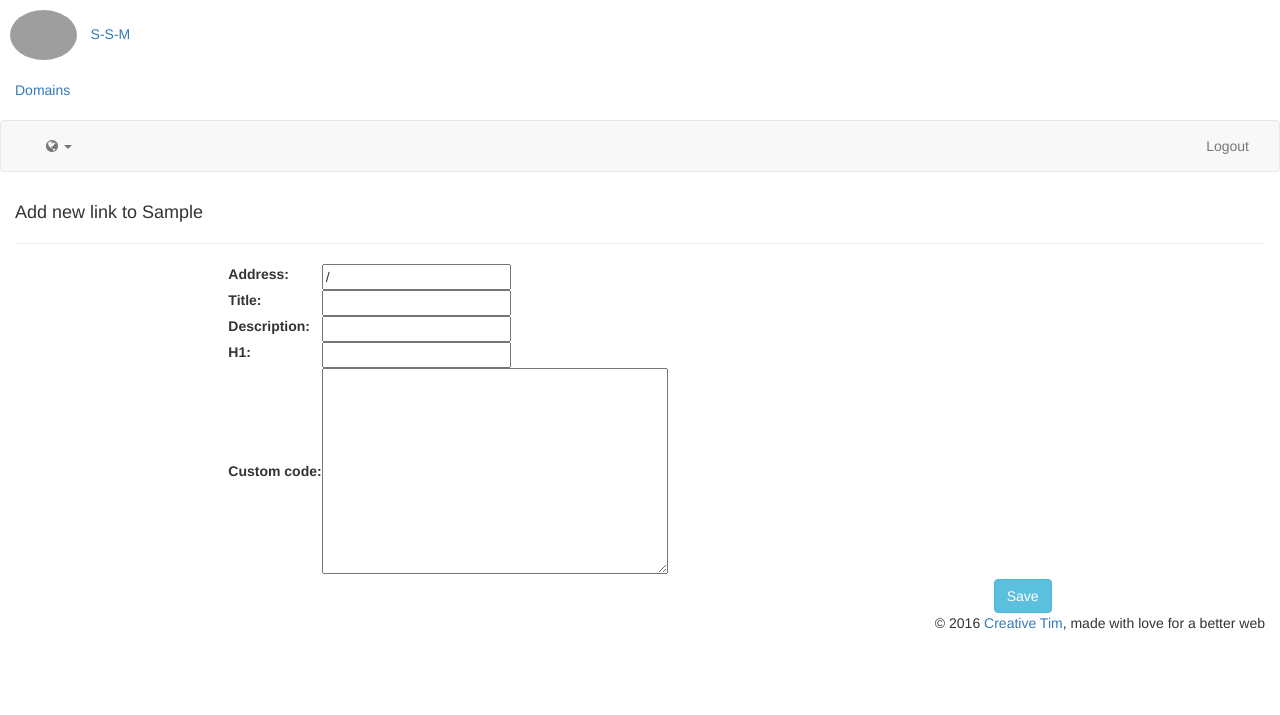
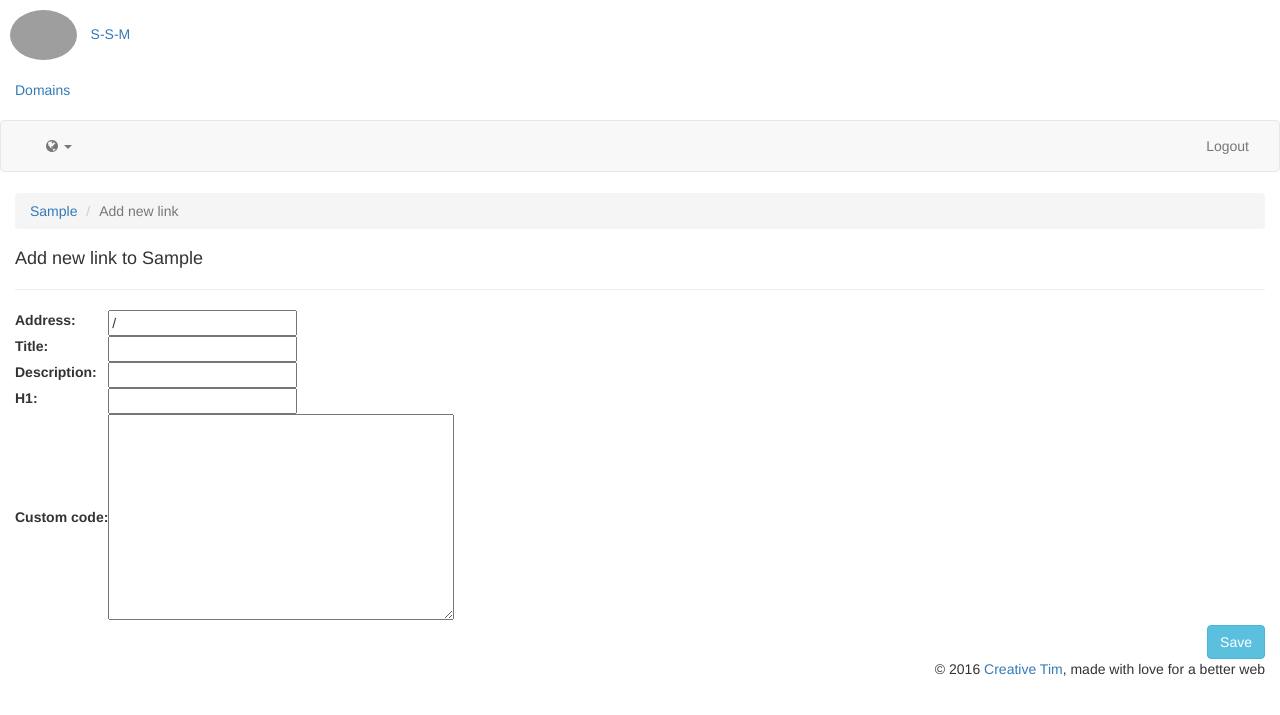
Before and after one commit to DrSn2/Simple-Site-Monitor, a Django app: page /add_link/1/ in a window 1280 px wide. Shown: the top 715 px of the page. Run offline with Django 3.2, Linux system fonts and the light colour scheme; a user stored in the database is signed in; tables that the repository leaves empty hold one stand-in row (values such as "Sample post"); some libraries are stand-ins or nearby versions; grey boxes are pictures that could not be loaded.

Commit message:
Add breadcrumbs to add_link adnd show_link

```diff
--- a/admin_panel/templates/admin_panel/add_link.html
+++ b/admin_panel/templates/admin_panel/add_link.html
@@ -15,13 +15,16 @@
                     {% include 'admin_panel/layout/message.html' %}
                     <div class="row">
                         <div class="col-md-12">
+                            <div class="card">
+                                <ol class="breadcrumb">
+                                    <li><a href="{% url 'admin_panel:show_domain' domain.id %}">{{ domain }}</a></li>
+                                    <li class="active">Add new link</li>
+                                </ol>
+                                <div class="header">
                                     <h4 class="title">Add new link to {{ domain }}</h4>
                                     <hr />
                                 </div>
-                    </div>
-                    <div class="row">
-                        <div class="col-md-2"></div>
-                        <div class="col-md-8">
+                                <div class="content">
                                     <form action="" method="post">
                                         {% csrf_token %}
                                         <table>
@@ -30,7 +33,8 @@
                                         <button type="submit" class="btn btn-info btn-fill pull-right">Save</button>
                                     </form>
                                 </div>
-                        <div class="col-md-2"></div>
+                            </div>
+                        </div>
                     </div>
                 </div>
             </div>
--- a/admin_panel/templates/admin_panel/show_link.html
+++ b/admin_panel/templates/admin_panel/show_link.html
@@ -16,6 +16,10 @@
                     <div class="row">
                         <div class="col-md-12">
                             <div class="card">
+                                <ol class="breadcrumb">
+                                    <li><a href="{% url 'admin_panel:show_domain' domain.id %}">{{ domain }}</a></li>
+                                    <li class="active">{{ link.address }}</li>
+                                </ol>
                                 <div class="header">
                                     <h4 class="title">Edit link {{ link }} in domain {{ domain }}</h4>
                                 </div>
```
Lines whose indentation alone changed are shown as unchanged.
